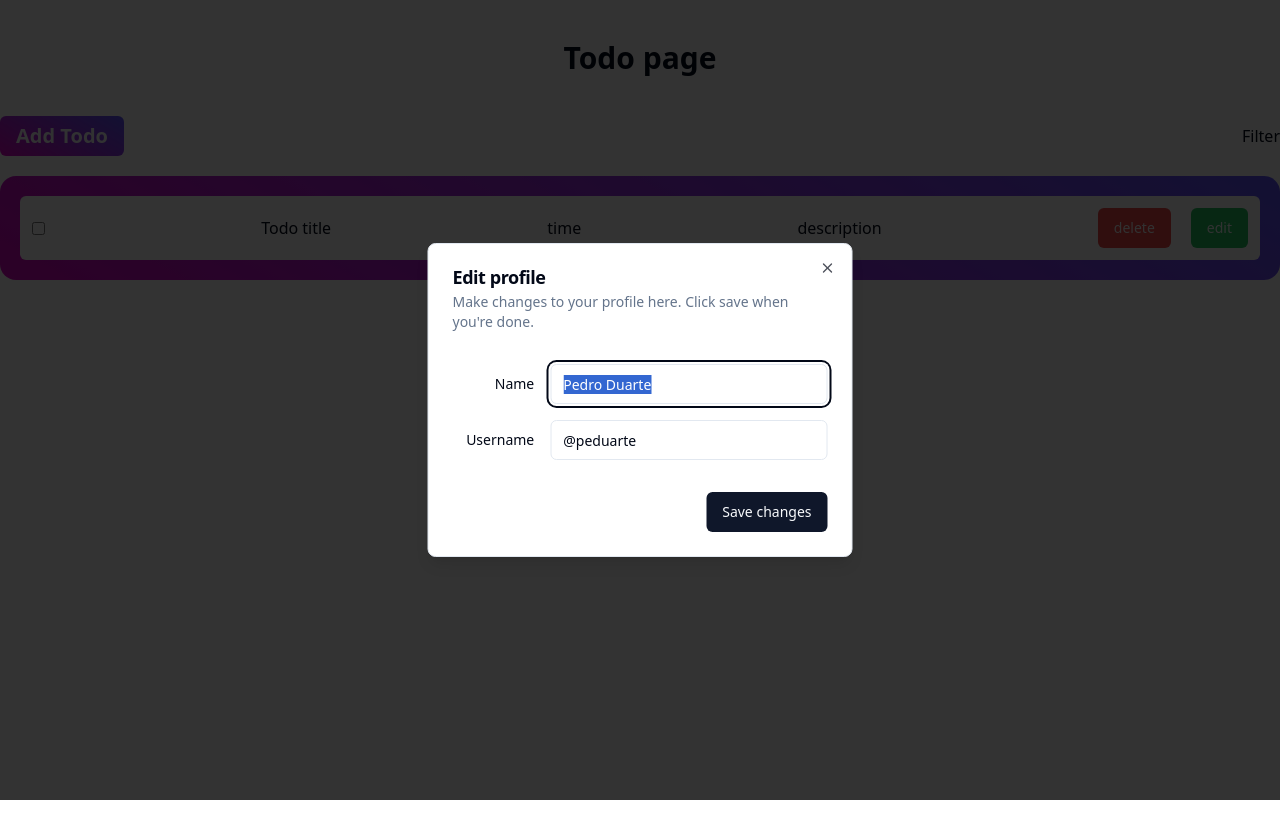
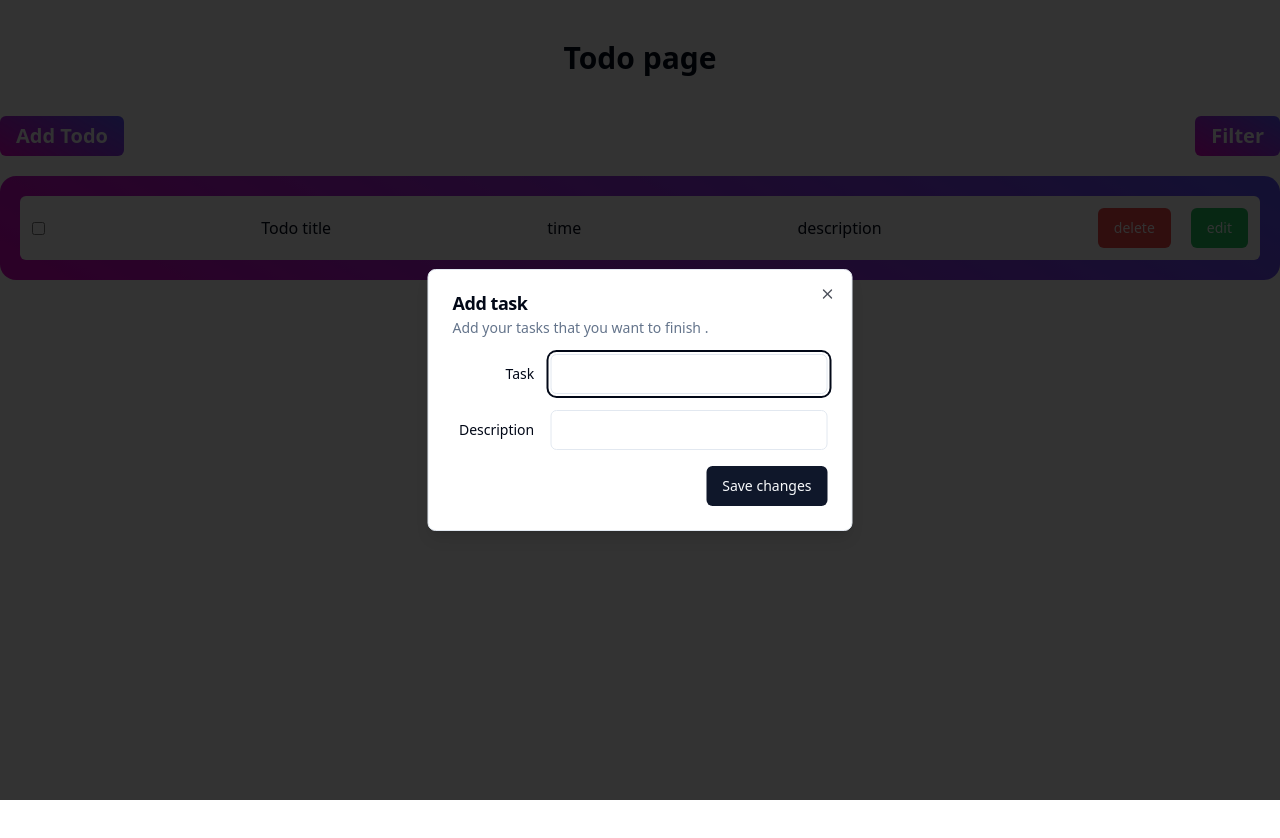
Before and after one commit to Shihab2022/redux-module, a React (Vite) app: page / in a window 1280 px wide. Both pictures are taken after a click on the button "Add Todo". Built offline with nearby package versions, Linux system fonts and the light colour scheme.

Commit message:
Handle Modal

```diff
--- a/src/components/todo/todoContainer.tsx
+++ b/src/components/todo/todoContainer.tsx
@@ -1,13 +1,13 @@
 import TodoCard from "./todoCard";
 import TodoModal from "./todoModal";
+import TodoFilter from "./todofilter";
 
 const TodoContainer = () => {
   return (
     <div>
       <div className="flex justify-between mb-5">
         <TodoModal />
-
-        <button>Filter</button>
+        <TodoFilter />
       </div>
       <div className="bg-primary-gradient w-full h-full rounded-2xl space-y-2 p-5">
         {/* <div className="bg-white rounded-md flex justify-center items-center text-2xl font-semibold p-3">
--- a/src/components/todo/todoModal.tsx
+++ b/src/components/todo/todoModal.tsx
@@ -1,6 +1,7 @@
 import { Button } from "@/components/ui/button";
 import {
   Dialog,
+  DialogClose,
   DialogContent,
   DialogDescription,
   DialogFooter,
@@ -10,8 +11,16 @@
 } from "@/components/ui/dialog";
 import { Input } from "@/components/ui/input";
 import { Label } from "@/components/ui/label";
+import { FormEvent, useState } from "react";
 
 const TodoModal = () => {
+  const [task, setTask] = useState("");
+  const [description, setDescription] = useState("");
+  const onSubmit = (e: FormEvent) => {
+    e.preventDefault();
+    console.log({ task, description });
+  };
+
   return (
     <Dialog>
       <DialogTrigger asChild>
@@ -20,29 +29,41 @@
         </Button>
       </DialogTrigger>
       <DialogContent className="sm:max-w-[425px]">
+        <form onSubmit={onSubmit}>
           <DialogHeader>
-          <DialogTitle>Edit profile</DialogTitle>
+            <DialogTitle>Add task</DialogTitle>
             <DialogDescription>
-            Make changes to your profile here. Click save when you're done.
+              Add your tasks that you want to finish .
             </DialogDescription>
           </DialogHeader>
           <div className="grid gap-4 py-4">
             <div className="grid grid-cols-4 items-center gap-4">
-            <Label htmlFor="name" className="text-right">
-              Name
+              <Label htmlFor="task" className="text-right">
+                Task
               </Label>
-            <Input id="name" value="Pedro Duarte" className="col-span-3" />
+              <Input
+                onBlur={(e) => setTask(e.target.value)}
+                id="task"
+                className="col-span-3"
+              />
             </div>
             <div className="grid grid-cols-4 items-center gap-4">
-            <Label htmlFor="username" className="text-right">
-              Username
+              <Label htmlFor="description" className="text-right">
+                Description
               </Label>
-            <Input id="username" value="@peduarte" className="col-span-3" />
+              <Input
+                onBlur={(e) => setDescription(e.target.value)}
+                id="description"
+                className="col-span-3"
+              />
             </div>
           </div>
+          <DialogClose asChild>
             <DialogFooter>
               <Button type="submit">Save changes</Button>
             </DialogFooter>
+          </DialogClose>
+        </form>
       </DialogContent>
     </Dialog>
   );
--- a/src/components/todo/todofilter.tsx
+++ b/src/components/todo/todofilter.tsx
@@ -15,15 +15,17 @@
   return (
     <DropdownMenu>
       <DropdownMenuTrigger asChild>
-        <Button variant="outline">Open</Button>
+        <Button className="bg-primary-gradient text-xl font-semibold">
+          Filter
+        </Button>
       </DropdownMenuTrigger>
       <DropdownMenuContent className="w-56">
-        <DropdownMenuLabel>Panel Position</DropdownMenuLabel>
+        <DropdownMenuLabel>Filter by priority</DropdownMenuLabel>
         <DropdownMenuSeparator />
         <DropdownMenuRadioGroup value={position} onValueChange={setPosition}>
-          <DropdownMenuRadioItem value="top">Top</DropdownMenuRadioItem>
-          <DropdownMenuRadioItem value="bottom">Bottom</DropdownMenuRadioItem>
-          <DropdownMenuRadioItem value="right">Right</DropdownMenuRadioItem>
+          <DropdownMenuRadioItem value="high">High</DropdownMenuRadioItem>
+          <DropdownMenuRadioItem value="median">Median</DropdownMenuRadioItem>
+          <DropdownMenuRadioItem value="low">Low</DropdownMenuRadioItem>
         </DropdownMenuRadioGroup>
       </DropdownMenuContent>
     </DropdownMenu>
```
Lines whose indentation alone changed are shown as unchanged.
